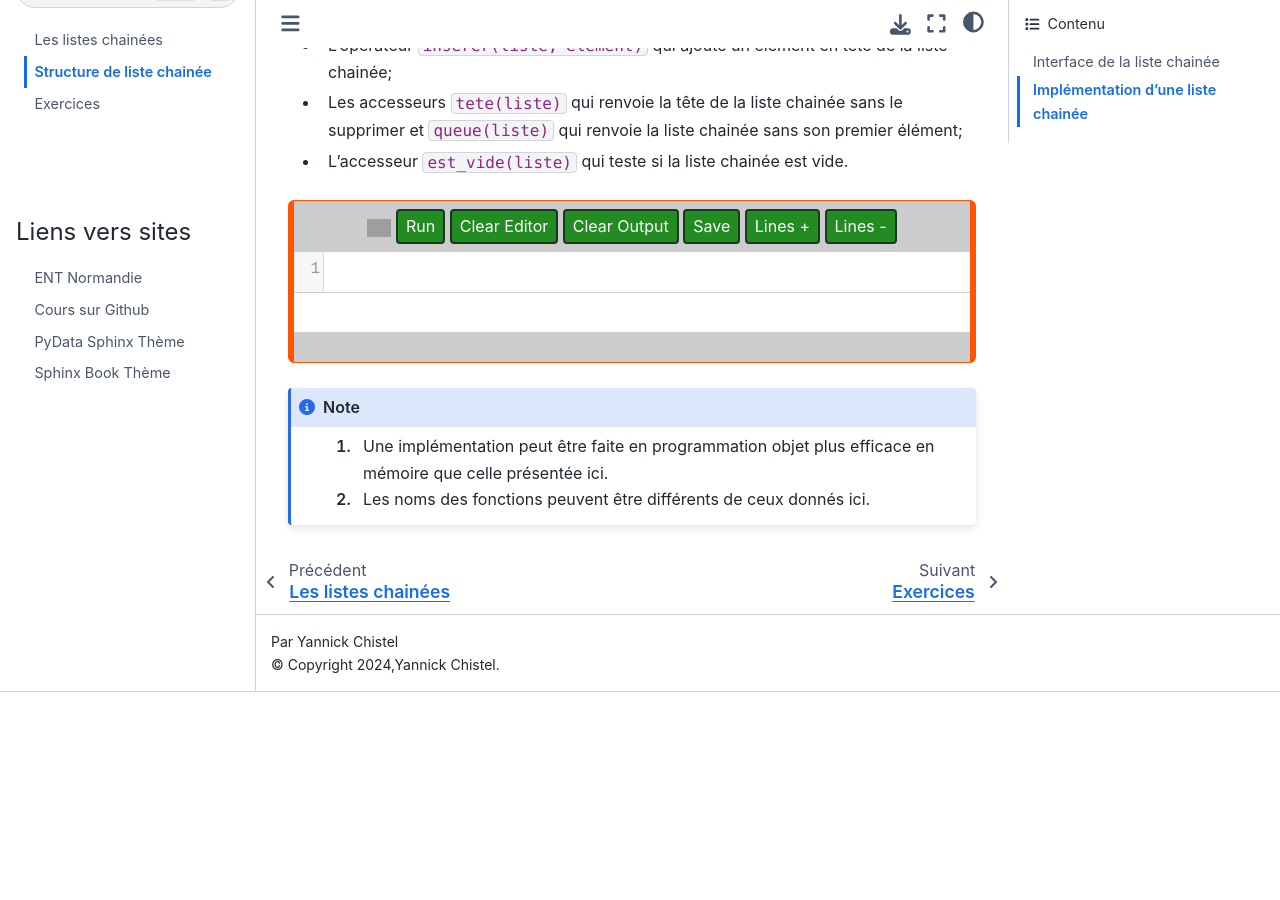
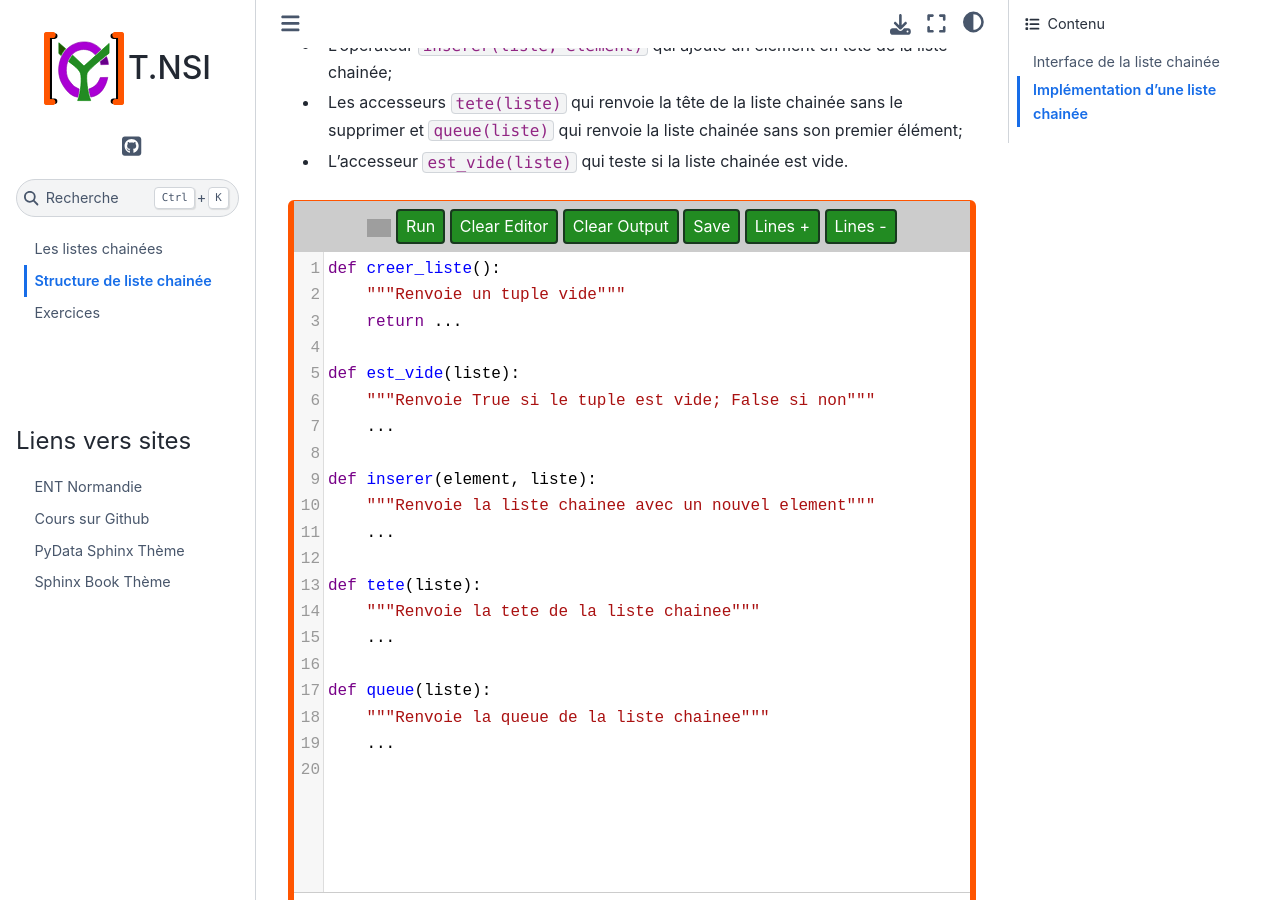
Before and after one commit to ychistel/tnsi_listechaine, a Sphinx documentation site: the page built from source/content/liste_chaine.rst, in a window 1280 px wide and 900 px high, scrolled down 1266 px. Built offline with Sphinx 7.4.7 and the Sphinx Book theme 1.1.4, drawn with Linux system fonts in a browser that asks for light colours; before the commit the page ends 1958 px from its top, so only the background shows below that; grey boxes are pictures that could not be loaded.

Commit message:
Code implémentation de liste chainée ajouté

```diff
--- a/source/content/liste_chaine.rst
+++ b/source/content/liste_chaine.rst
@@ -44,7 +44,7 @@ Les fonctions qui assurent l'interface de liste chainée sont:
 
 
 .. pyscript::
-
+    :file: ../python/implementation.py
 
 .. note::
 
--- /dev/null
+++ b/source/python/implementation.py
@@ -0,0 +1,19 @@
+def creer_liste():
+    """Renvoie un tuple vide"""
+    return ...
+
+def est_vide(liste):
+    """Renvoie True si le tuple est vide; False si non"""
+    ...
+
+def inserer(element, liste):
+    """Renvoie la liste chainee avec un nouvel element"""
+    ...
+
+def tete(liste):
+    """Renvoie la tete de la liste chainee"""
+    ...
+
+def queue(liste):
+    """Renvoie la queue de la liste chainee"""
+    ...
```
